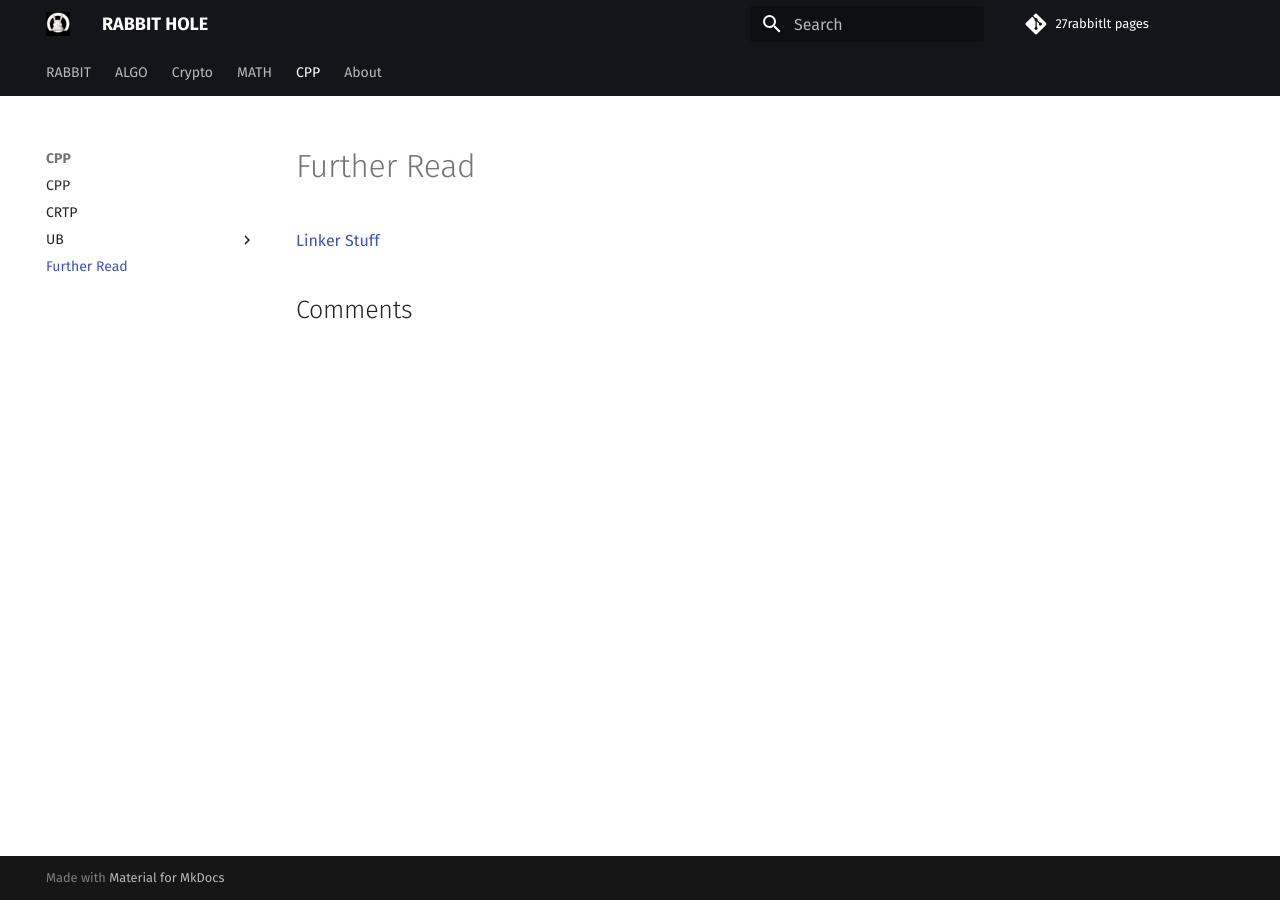
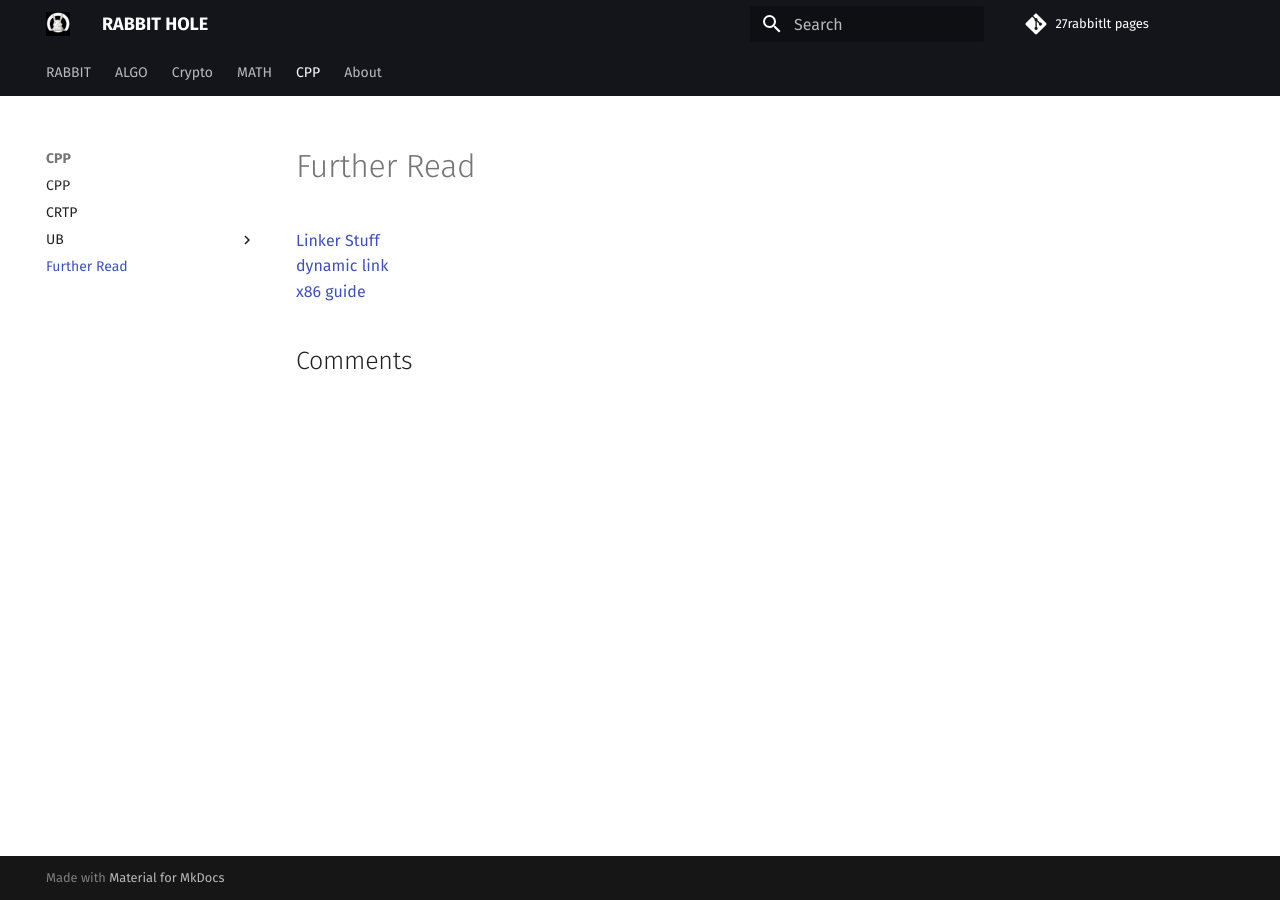
Before and after one commit to 27rabbitlt/27rabbitlt.io, an MkDocs documentation site: the page built from docs/posts/CPP/Further Read.md, in a window 1280 px wide. Built offline with MkDocs 1.6.1 and Material for MkDocs 9.7.7, drawn with Linux system fonts in a browser that asks for light colours; comment, search, counter and statistics services are not loaded.

Commit message:
add some further read

```diff
--- a/docs/posts/CPP/Further Read.md
+++ b/docs/posts/CPP/Further Read.md
@@ -1 +1,3 @@
 [Linker Stuff](https://www.airs.com/blog/index.php?s=Linkers)
+[dynamic link](https://www.macieira.org/blog/2012/01/sorry-state-of-dynamic-libraries-on-linux/)
+[x86 guide](https://www.cs.virginia.edu/~evans/cs216/guides/x86.html)
```
